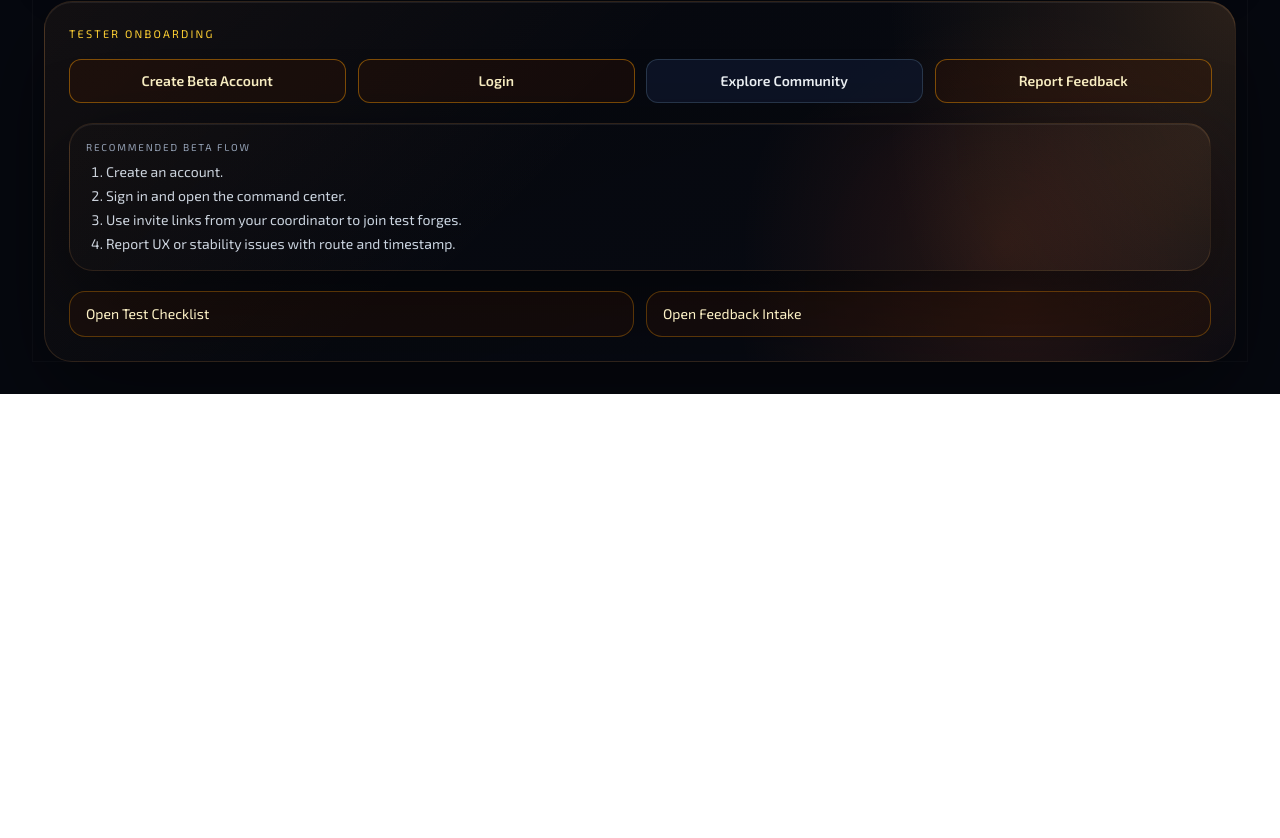
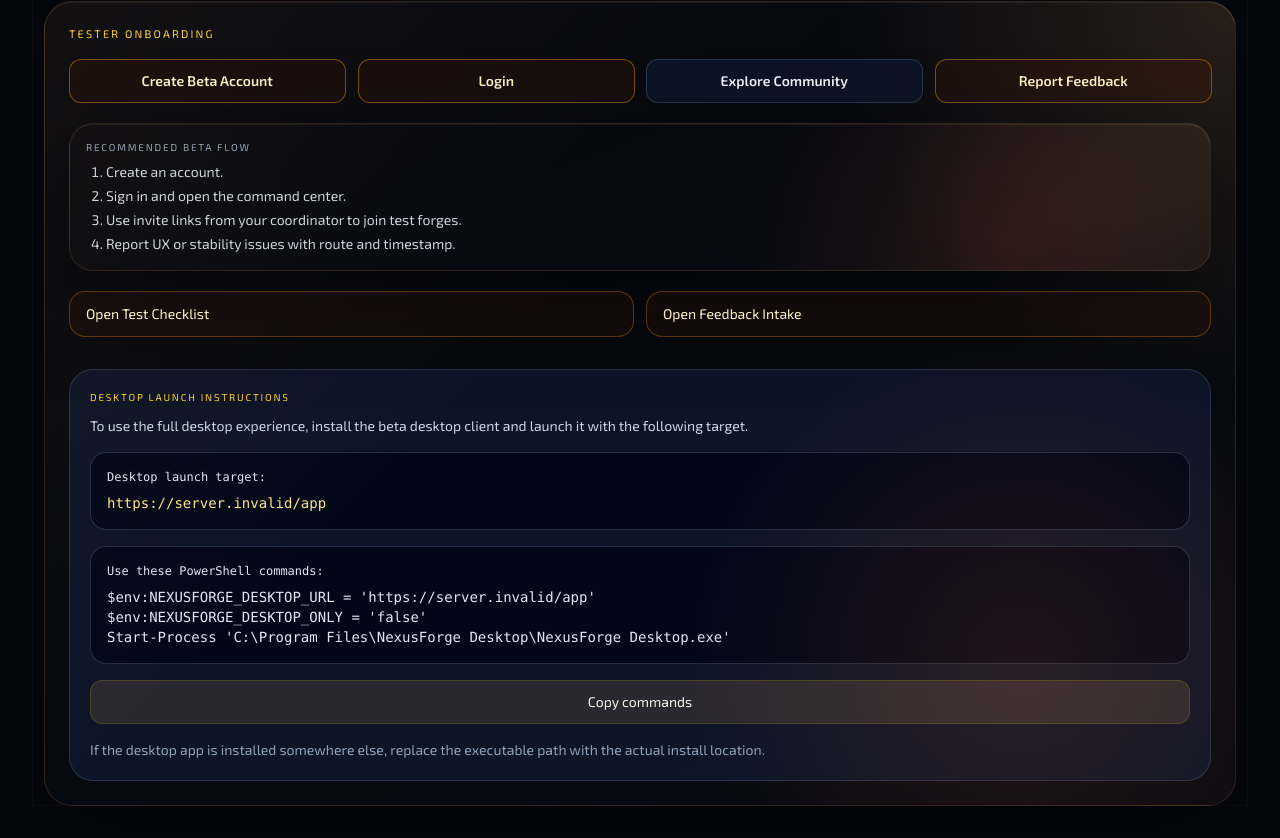
Before and after one commit to Trhpruductions/-NEXUSFORGE, a Next.js app in the folder apps/web/: page /beta in a window 1280 px wide. Shown: the part 688-1526 px from the top of the page. Before the commit the page ends 1082 px from the top, so only its background shows below. Built offline with nearby package versions, Linux system fonts and the light colour scheme; no server answers.

Commit message:
Add beta page desktop launch instructions and copy command UI

```diff
--- a/apps/web/src/app/beta/page.tsx
+++ b/apps/web/src/app/beta/page.tsx
@@ -1,8 +1,11 @@
 import Link from "next/link";
 import { ExperienceShell } from "@/components/layout/experience-shell";
 import { GuestAuthCallout } from "@/components/auth/guest-auth-callout";
+import { DesktopLaunchInstructions } from "@/components/beta/desktop-launch-instructions";
 
-export default function BetaPage() {
+export default async function BetaPage() {
+  const envAppUrl = process.env.NEXT_PUBLIC_APP_URL?.replace(/\/+$/u, "") || undefined;
+
   return (
     <ExperienceShell
       eyebrow="NexusForge Beta"
@@ -80,6 +83,8 @@ export default function BetaPage() {
             Open Feedback Intake
           </Link>
         </div>
+
+        <DesktopLaunchInstructions envAppUrl={envAppUrl} />
       </section>
     </ExperienceShell>
   );
--- /dev/null
+++ b/apps/web/src/components/beta/desktop-launch-instructions.tsx
@@ -0,0 +1,57 @@
+"use client";
+
+import { useEffect, useMemo, useState } from "react";
+import { DesktopLaunchSnippet } from "@/components/beta/desktop-launch-snippet";
+
+interface DesktopLaunchInstructionsProps {
+  envAppUrl?: string;
+}
+
+const defaultFallback = "https://your-beta-host.example.com/app";
+
+function resolveDesktopTarget(value: string): string {
+  const normalized = value.replace(/\/+$/u, "");
+  return normalized.endsWith("/app") ? normalized : `${normalized}/app`;
+}
+
+export function DesktopLaunchInstructions({ envAppUrl }: DesktopLaunchInstructionsProps) {
+  const [desktopTarget, setDesktopTarget] = useState(() => {
+    if (envAppUrl) {
+      return resolveDesktopTarget(envAppUrl);
+    }
+    return defaultFallback;
+  });
+
+  useEffect(() => {
+    if (!envAppUrl && typeof window !== "undefined") {
+      setDesktopTarget(resolveDesktopTarget(window.location.origin));
+    }
+  }, [envAppUrl]);
+
+  const commandText = useMemo(
+    () =>
+      `$env:NEXUSFORGE_DESKTOP_URL = '${desktopTarget}'\n$env:NEXUSFORGE_DESKTOP_ONLY = 'false'\nStart-Process 'C:\\Program Files\\NexusForge Desktop\\NexusForge Desktop.exe'`,
+    [desktopTarget],
+  );
+
+  return (
+    <div className="mt-8 rounded-[24px] border border-slate-700/70 bg-slate-900/90 p-5 text-sm text-slate-200">
+      <p className="text-[10px] uppercase tracking-[0.18em] text-amber-300">Desktop launch instructions</p>
+      <p className="mt-3 text-slate-300">
+        To use the full desktop experience, install the beta desktop client and launch it with the following target.
+      </p>
+      <div className="mt-4 rounded-2xl border border-slate-700/70 bg-slate-950/90 p-4 text-xs font-mono text-slate-200">
+        <p className="mb-2">Desktop launch target:</p>
+        <p className="break-all text-sm text-amber-200">{desktopTarget}</p>
+      </div>
+      <div className="mt-4 rounded-2xl border border-slate-700/70 bg-slate-950/90 p-4 text-xs font-mono text-slate-200">
+        <p className="mb-2">Use these PowerShell commands:</p>
+        <pre className="whitespace-pre-wrap break-all text-sm">{commandText}</pre>
+      </div>
+      <DesktopLaunchSnippet desktopTarget={desktopTarget} />
+      <p className="mt-4 text-slate-400">
+        If the desktop app is installed somewhere else, replace the executable path with the actual install location.
+      </p>
+    </div>
+  );
+}
--- /dev/null
+++ b/apps/web/src/components/beta/desktop-launch-snippet.tsx
@@ -0,0 +1,64 @@
+"use client";
+
+import { useEffect, useState } from "react";
+
+interface DesktopLaunchSnippetProps {
+  desktopTarget: string;
+}
+
+export function DesktopLaunchSnippet({ desktopTarget }: DesktopLaunchSnippetProps) {
+  const [status, setStatus] = useState("Copy commands");
+
+  useEffect(() => {
+    if (status === "Copied!" || status === "Copy failed") {
+      const timeout = window.setTimeout(() => setStatus("Copy commands"), 2200);
+      return () => window.clearTimeout(timeout);
+    }
+    return undefined;
+  }, [status]);
+
+  async function handleCopy() {
+    const commandText = `$env:NEXUSFORGE_DESKTOP_URL = '${desktopTarget}'\n$env:NEXUSFORGE_DESKTOP_ONLY = 'false'\nStart-Process 'C:\\Program Files\\NexusForge Desktop\\NexusForge Desktop.exe'`;
+
+    try {
+      if (navigator.clipboard?.writeText) {
+        await navigator.clipboard.writeText(commandText);
+      } else {
+        const textarea = document.createElement("textarea");
+        textarea.value = commandText;
+        textarea.style.position = "fixed";
+        textarea.style.top = "0";
+        textarea.style.left = "0";
+        textarea.style.opacity = "0";
+        document.body.appendChild(textarea);
+        textarea.focus();
+        textarea.select();
+        const successful = document.execCommand("copy");
+        document.body.removeChild(textarea);
+        if (!successful) {
+          throw new Error("copy failed");
+        }
+      }
+      setStatus("Copied!");
+    } catch {
+      setStatus("Copy failed");
+    }
+  }
+
+  return (
+    <div className="mt-4 flex flex-col gap-3">
+      <button
+        type="button"
+        onClick={handleCopy}
+        className="nexus-glow-button inline-flex h-11 items-center justify-center rounded-xl bg-amber-500/10 px-4 text-sm font-semibold text-amber-100 transition hover:bg-amber-500/15"
+      >
+        {status}
+      </button>
+      {status !== "Copy commands" && (
+        <span role="status" aria-live="polite" className="text-xs text-slate-300">
+          {status}
+        </span>
+      )}
+    </div>
+  );
+}
```
